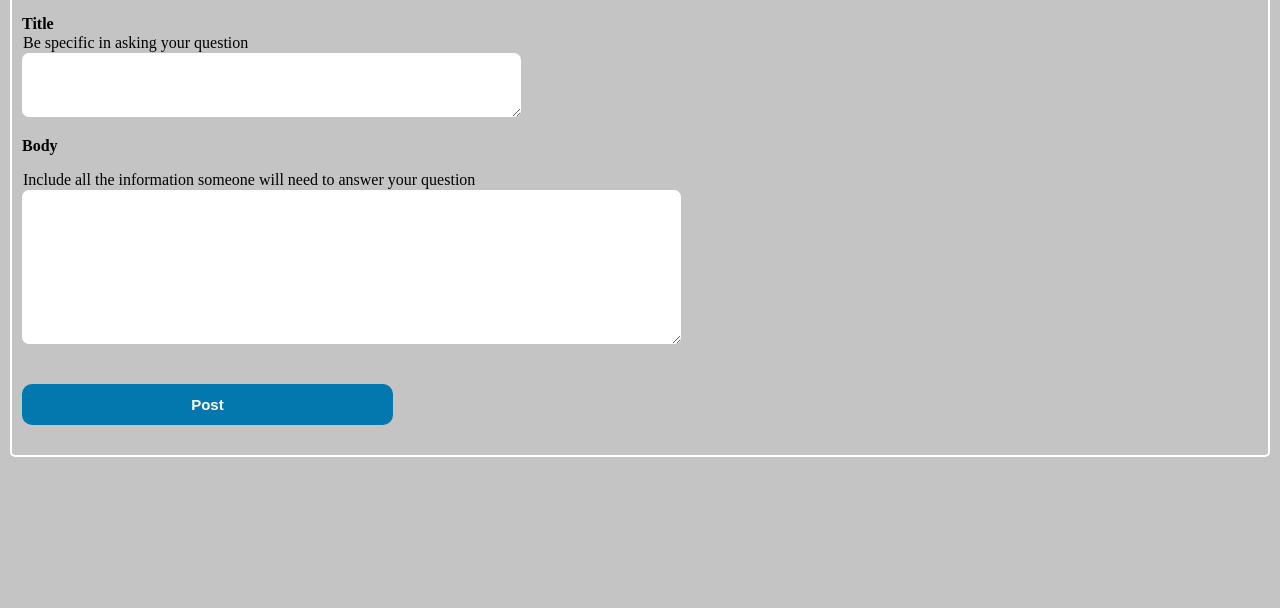
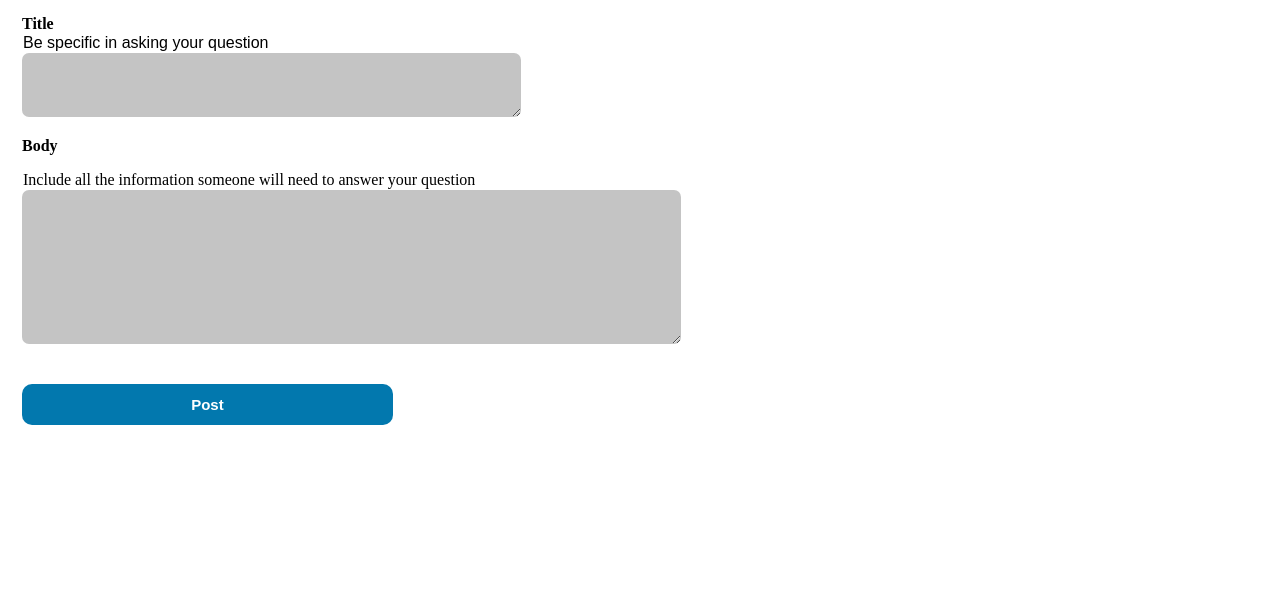
Before and after one commit to outboxafrica/edu_prepviii_exodus, a plain HTML site: page html/ask.html in a window 1280 px wide. Shown: the part 192-800 px from the top of the page. Drawn offline with Linux system fonts and the light colour scheme.

Commit message:
changed color of the textarea

```diff
--- a/css/ask.css
+++ b/css/ask.css
@@ -1,5 +1,5 @@
 body{
-    background-color: #c4c4c4;
+    background-color: white;
     margin: 0;
     padding: 0;
  }
@@ -45,6 +45,7 @@ nav{
      border-radius: 7px;
      outline: none;
      border: none;
+     background-color: #c4c4c4;
   }
 
   .image-with-text {
@@ -66,6 +67,8 @@ nav{
 
  .title-container p{
     color: black;
+    font-weight: 100px;
+    font-family: Arial, Helvetica, sans-serif;
  }
 
  .description-container p{
@@ -84,6 +87,7 @@ nav{
     width: 30%;
     border-radius: 10px;
     outline: none;
+
   }
 
   button:hover {
```
